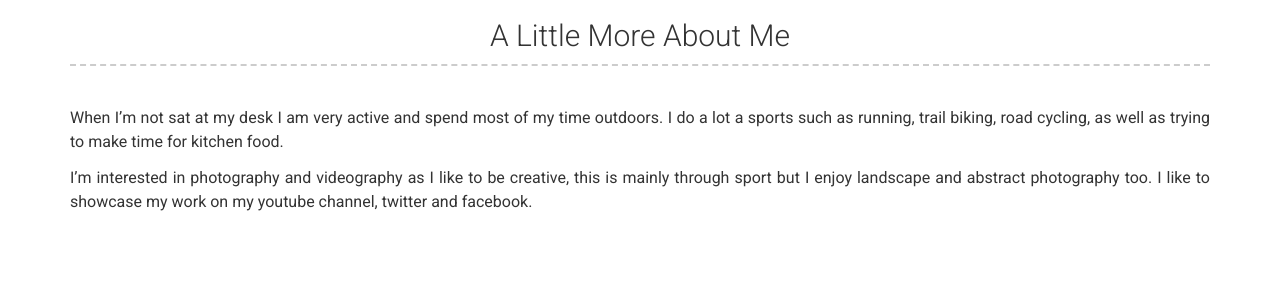
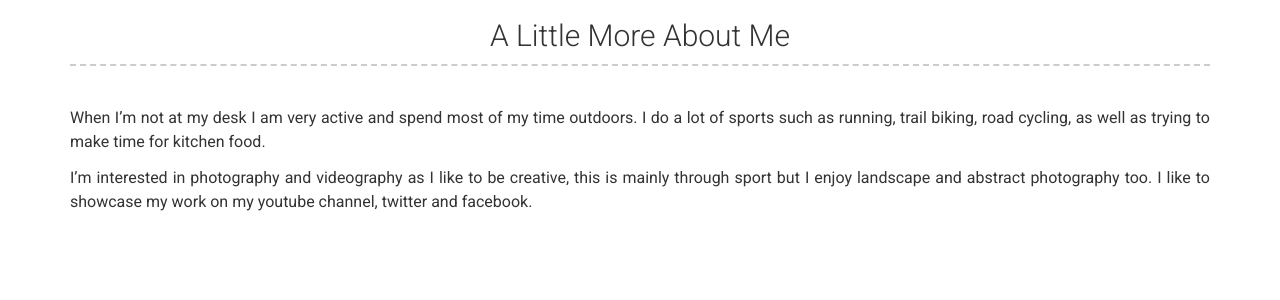
Before and after one commit to diatmpravin/diatmpravin.github.io, a Jekyll site: the page built from index.md, in a window 1280 px wide and 900 px high, scrolled down 4569 px. Shown: the part 538-838 px from the top of the window. Built offline with Jekyll 4.4.1, drawn with Linux system fonts in a browser that asks for light colours.

Commit message:
fixed typo

```diff
--- a/_config.yml
+++ b/_config.yml
@@ -64,7 +64,7 @@ about_content: | # this will include new lines to allow paragraphs
 # more_title: A Little More About Me #(Use this to override about more section title)
 more_content: | # this will include new lines to allow paragraphs
 
-  When I’m not sat at my desk I am very active and spend most of my time outdoors. I do a lot a sports such as running, trail biking, road cycling, as well as trying to make time for kitchen food.
+  When I’m not at my desk I am very active and spend most of my time outdoors. I do a lot of sports such as running, trail biking, road cycling, as well as trying to make time for kitchen food.
 
   I’m interested in photography and videography as I like to be creative, this is mainly through sport but I enjoy landscape and abstract photography too. I like to showcase my work on my youtube channel, twitter and facebook.
 
```
